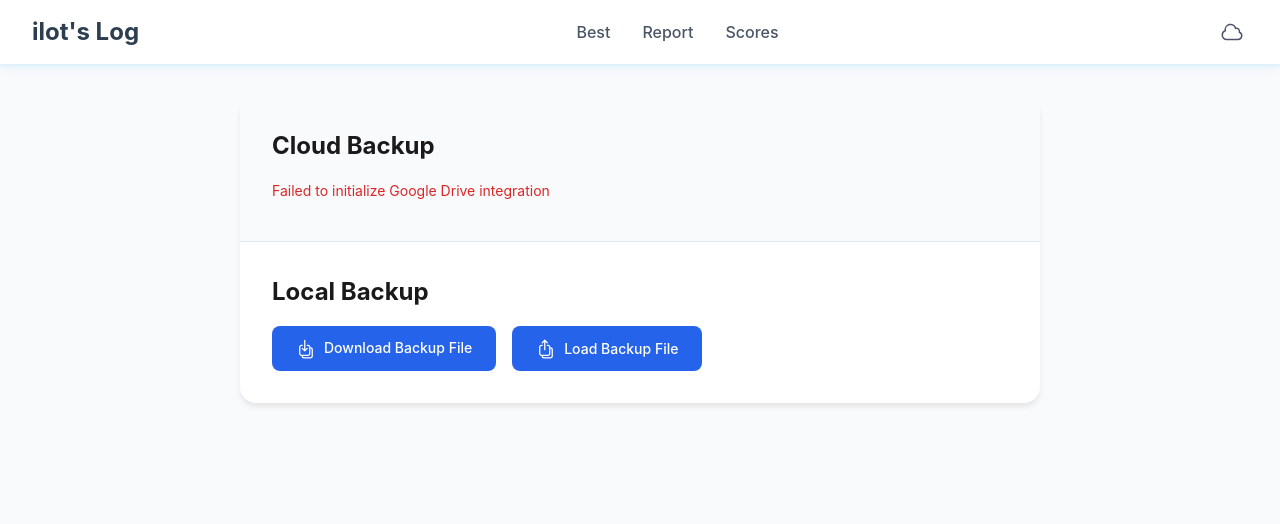
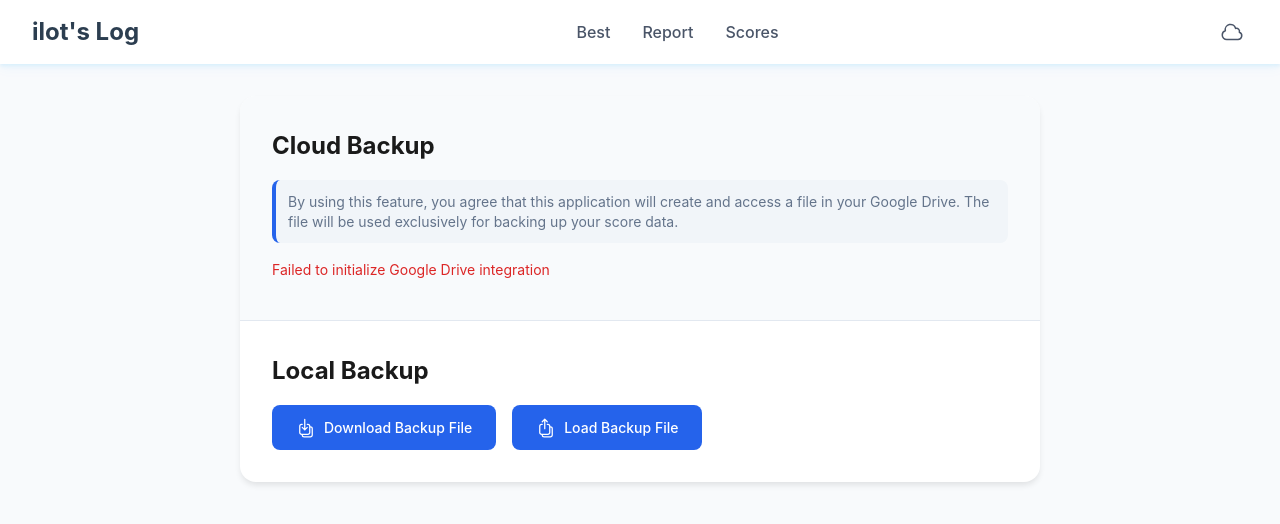
Before and after one commit to dodok8/Ilots-log, a SvelteKit app: page /backup in a window 1280 px wide. Shown: the top 524 px of the page. Built offline with nearby package versions, Linux system fonts and the light colour scheme.

Commit message:
💄 add: license

```diff
--- a/src/routes/backup/+page.svelte
+++ b/src/routes/backup/+page.svelte
@@ -84,6 +84,10 @@
 	<div class="card">
 		<div class="card-header">
 			<h2>Cloud Backup</h2>
+			<p class="tos-notice">
+				By using this feature, you agree that this application will create and access a file in your
+				Google Drive. The file will be used exclusively for backing up your score data.
+			</p>
 			{#if isGoogleApiLoading}
 				<p class="loading">Initializing Google Drive integration...</p>
 			{:else if !isCloudBackupEnabled}
@@ -207,12 +211,6 @@
 		color: #1a1a1a;
 	}
 
-	.coming-soon {
-		color: #64748b;
-		font-size: 0.875rem;
-		margin: 0.5rem 0;
-	}
-
 	.cloud-buttons,
 	.local-buttons {
 		display: flex;
@@ -278,6 +276,17 @@
 		margin: 0.5rem 0;
 	}
 
+	.tos-notice {
+		color: #64748b;
+		font-size: 0.875rem;
+		margin: 0.5rem 0 1rem;
+		line-height: 1.4;
+		background: #f1f5f9;
+		padding: 0.75rem;
+		border-radius: 0.5rem;
+		border-left: 4px solid #2563eb;
+	}
+
 	@media (max-width: 640px) {
 		.cloud-buttons,
 		.local-buttons {
```
